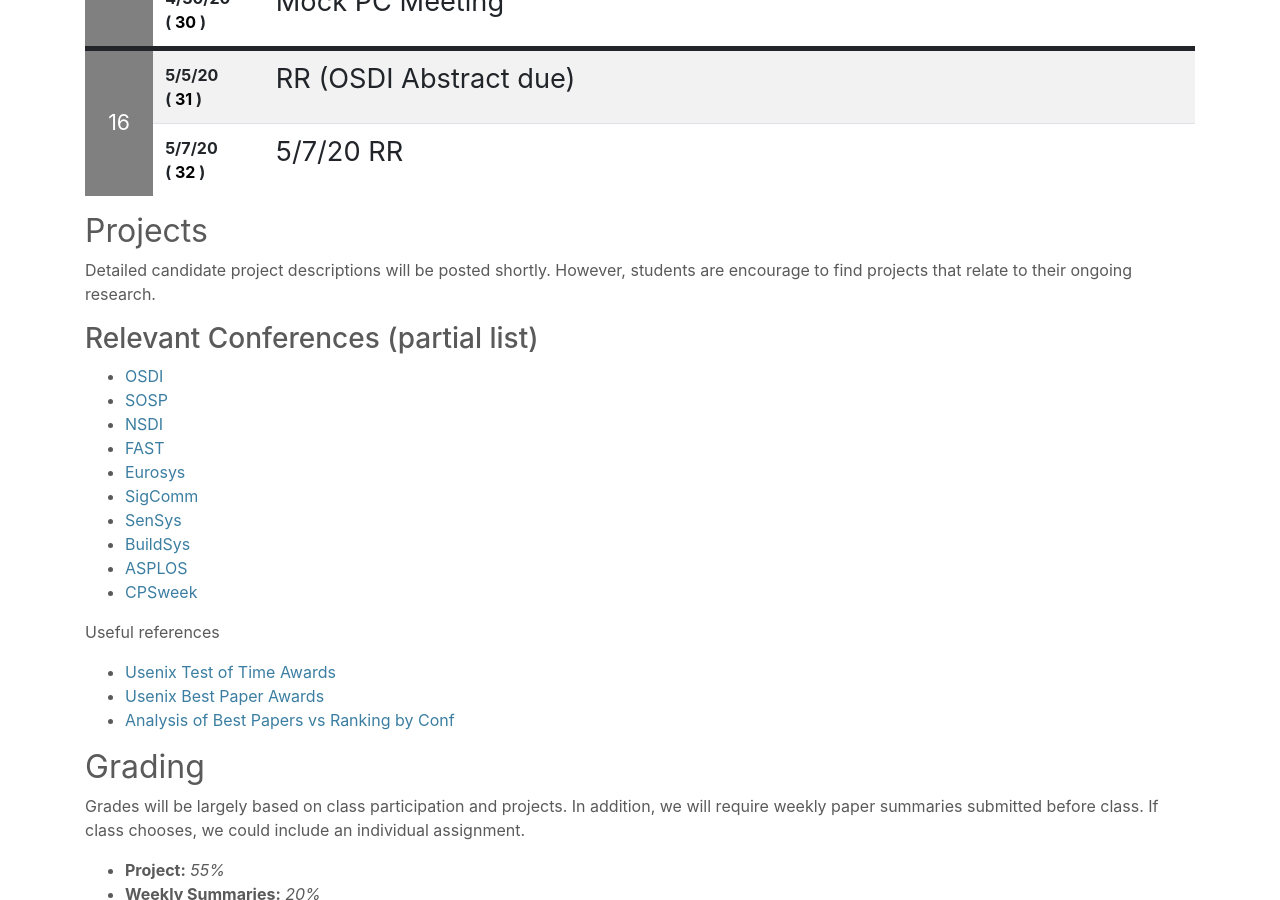
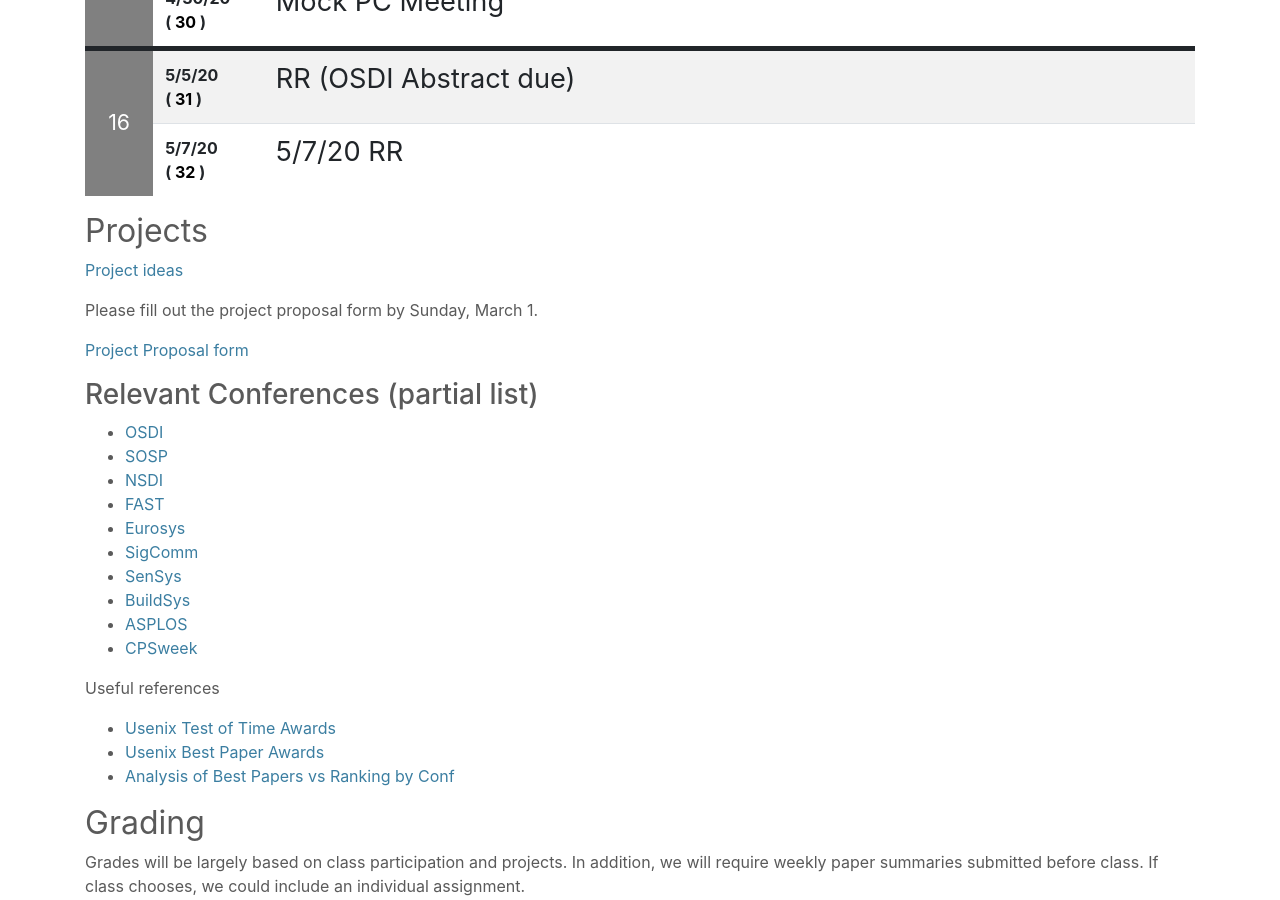
Before and after one commit to deculler/cs262b-sp20, a Jekyll site: the page built from index.md, in a window 1280 px wide and 900 px high, scrolled down 8400 px. Built offline with Jekyll 4.4.1, drawn with Linux system fonts in a browser that asks for light colours; nearby versions of some CDN libraries; our own code applies the rules of GitHub Pages for plain Markdown files.

Commit message:
Add project proposal form

```diff
--- a/index.md
+++ b/index.md
@@ -593,7 +593,11 @@ $(".details").each(function(ind, elem) {
 
 ## Projects
 
-Detailed candidate project descriptions will be posted shortly.  However, students are encourage to find projects that relate to their ongoing research.
+[Project ideas](https://drive.google.com/open?id=1x1OSSYzCRd5PDv_4QprZ2n_Z2sU3ioEb5jx6G-kicR4)
+
+Please fill out the project proposal form by Sunday, March 1.
+
+[Project Proposal form](https://docs.google.com/forms/d/e/1FAIpQLSdYLFXRfxM_YF1XBhPloaLBnzMIxbRp9H5uTfVRj3usf1ESiA/viewform)
 
 ### Relevant Conferences (partial list)
 
```
